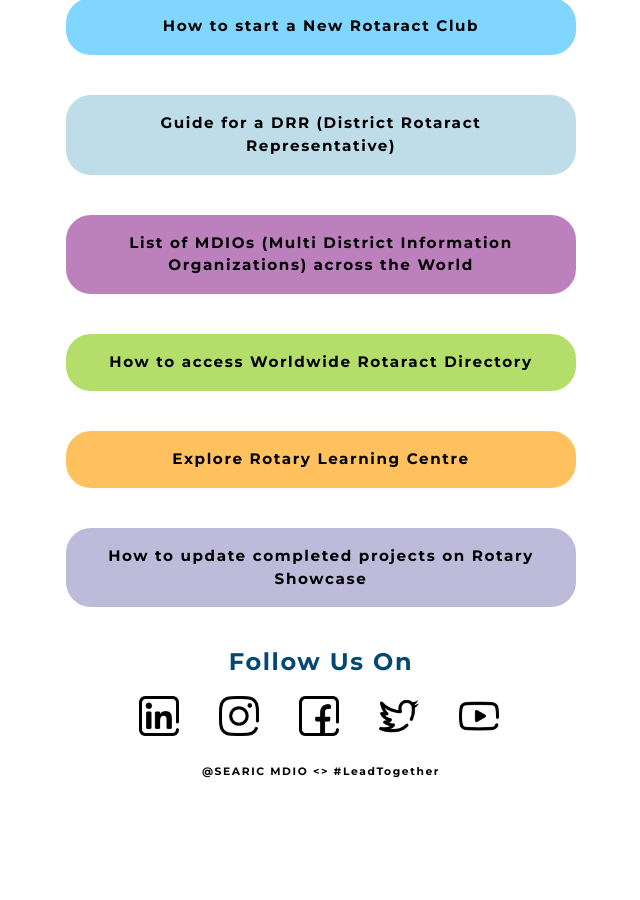
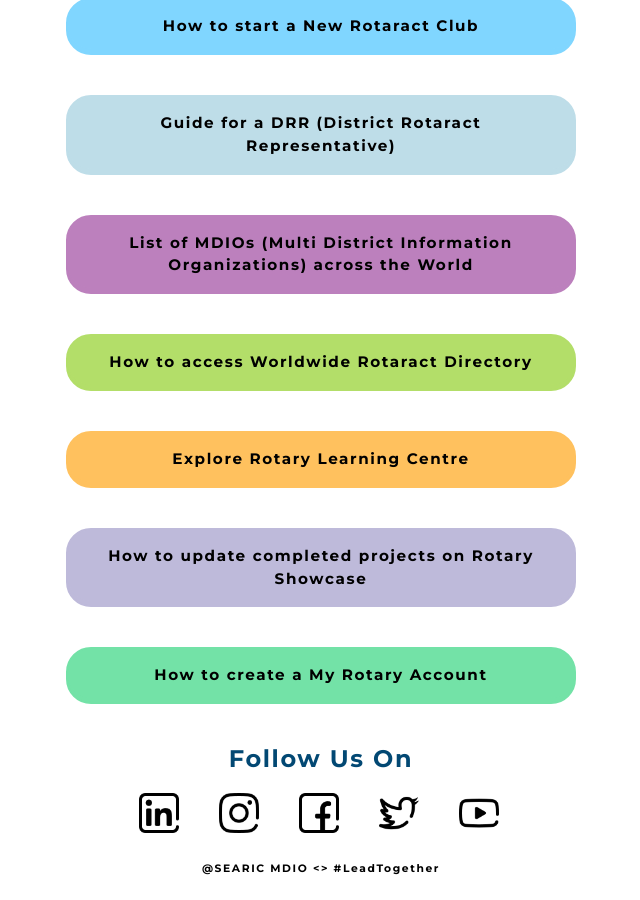
Before and after one commit to SEARICMDIO/RotaWallet, a Jekyll site: the page built from index.md, in a window 1280 px wide and 900 px high, scrolled down 690 px. Shown: the whole window, without its empty margins (319-959 px from the left). Built offline with Jekyll 4.4.1, drawn with Linux system fonts in a browser that asks for light colours; a script that is not in the unit is left out; before the commit the page ends 1493 px from its top, so only the background shows below that.

Commit message:
Update RotaWallet - SEARIC MDIO “wallet”

```diff
--- a/_data/referrals.yml
+++ b/_data/referrals.yml
@@ -42,6 +42,9 @@
   - title: How to update completed projects on Rotary Showcase
     url: https://www.youtube.com/watch?v=6V372JyWo-E
     color: lightgrayish-blue
+  - title: "How to create a My Rotary Account "
+    url: https://www.youtube.com/watch?v=jfifoSy35Bw
+    color: mediumlight-green-canyan
 body: "**Rota Wallet** is an initiative of **SEARIC MDIO** (*S*outh *E*ast
   *A*sia *R*otaract *I*nformation *C*entre) to help everyone understand Rotaract
   better :)"
```
